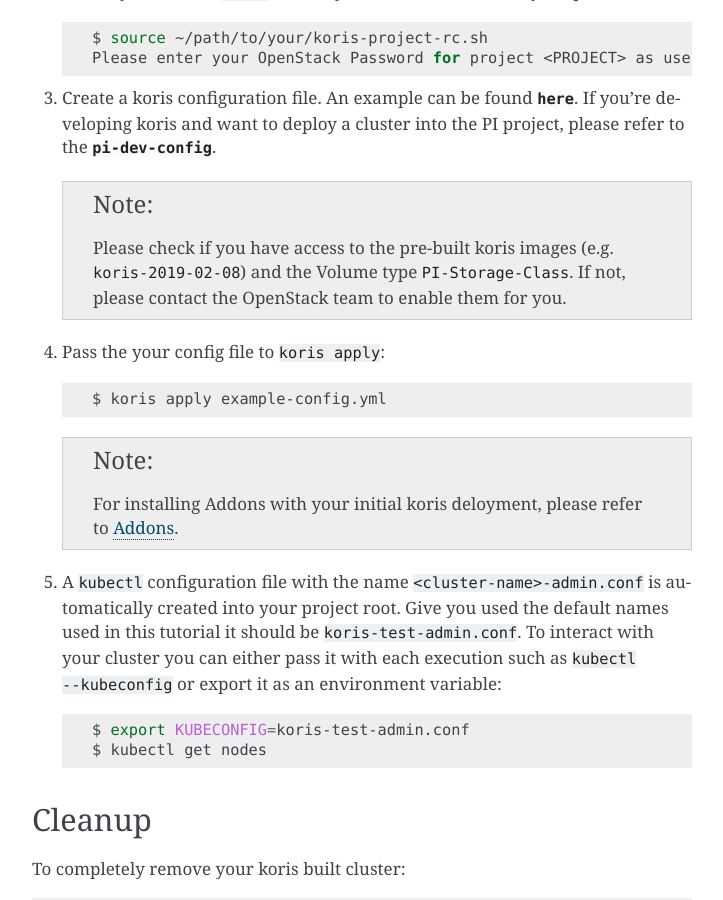
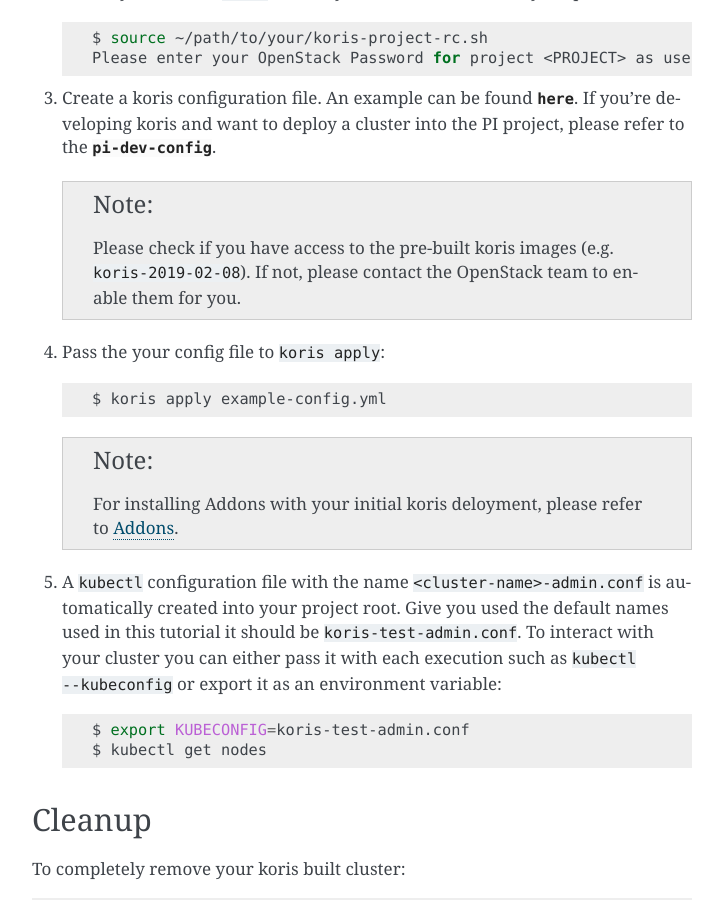
Before and after one commit to noris-network/koris, a Sphinx documentation site: the page built from docs/openstack.rst, in a window 1280 px wide and 900 px high, scrolled down 1735 px. Shown: the whole window, without its empty margins (388-1111 px from the left). Built offline with Sphinx 7.4.7, drawn with Linux system fonts in a browser that asks for light colours.

Commit message:
Changed all occurences from PI-Storage-Class to BSS-Performance-Storage
closes KORIS-123

```diff
--- a/docs/openstack.rst
+++ b/docs/openstack.rst
@@ -69,8 +69,8 @@
    :download:`pi-dev-config <../configs/pi-dev-config.yml>`.
 
    .. note::
-       Please check if you have access to the pre-built koris images (e.g. ``koris-2019-02-08``) and the
-       Volume type ``PI-Storage-Class``. If not, please contact the OpenStack team to enable them for you.
+       Please check if you have access to the pre-built koris images (e.g. ``koris-2019-02-08``).
+       If not, please contact the OpenStack team to enable them for you.
 
 4. Pass the your config file to ``koris apply``:
 
```
Also changed, not shown: 6 other files.
